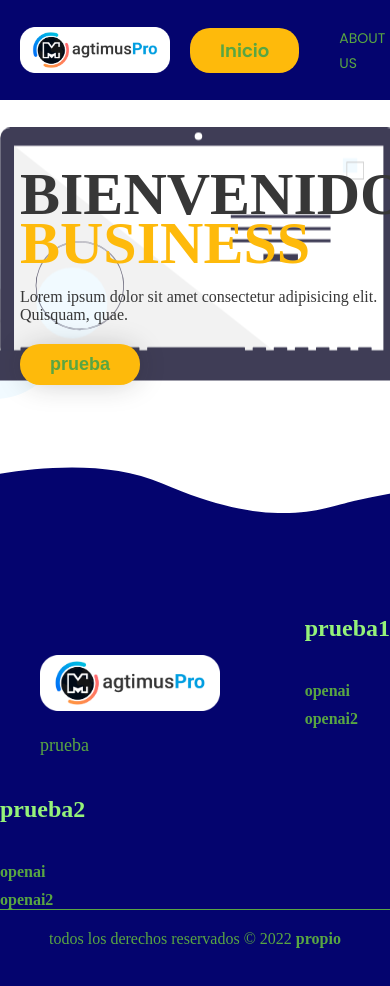
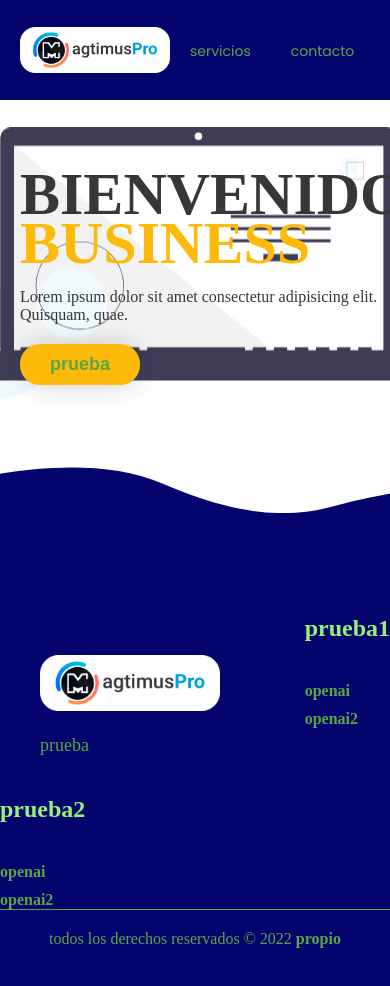
Before and after one commit to jose8991/artigence-tecnologia, a Vue app: page / in a window 390 px wide. Shown: the top 986 px of the page. Built offline with nearby package versions, Linux system fonts and the light colour scheme.

Commit message:
organismo header, falta corregir para que sea responsivo

```diff
--- a/src/components/ComponenteHeader.vue
+++ b/src/components/ComponenteHeader.vue
@@ -10,7 +10,7 @@
 </template>
 
 <script setup>
-import NavPrueba from "@/components/organisms/Header/NavHeader.vue";
+import NavPrueba from "@/components/organisms/NavHeader.vue";
 </script>
 
 <style  scoped>
--- a/src/components/atoms/BotonHeader.vue
+++ b/src/components/atoms/BotonHeader.vue
@@ -1,17 +1,19 @@
 <template>
-    <li><a class="selected" href="#">Inicio</a></li>
+    <li><a class="selected" :href="link">{{title}}</a></li>
 </template>
 
-<script>
-export default {
-
-}
+<script setup>
+import { defineProps } from 'vue';
+defineProps({
+    title: String,
+    link: String
+})
 </script>
 
 <style scoped>
 .selected{
     background: #FEBA0B;
-    padding: 10px 30px;
+    padding: 7px 20px;
     color: #59A642;
     font-size: 18px;
     font-weight: 600;
--- a/src/components/organisms/Header/NavHeader.vue
+++ /dev/null
@@ -1,50 +0,0 @@
-<template>
-    <div class="container__nav">
-        <nav id="nav">
-            <ul>
-                <BotonHeader/>
-                <li><a href="#">ABOUT US</a></li>
-                <li><a href="#">HOW IT WORK</a></li>
-                <li><a href="#">CONTACT US</a></li>
-            </ul>
-        </nav>
-    </div>
-</template>
-
-<script setup>
-import BotonHeader from '@/components/atoms/BotonHeader.vue';
-</script>
-
-<style  scoped>
-.container__nav{
-    position: relative;
-    height: 100%;
-}
-
-nav{
-    height: 100%;
-}
-
-nav ul{
-    height: 100%;
-    display: flex;
-    justify-content: center;
-    align-items: center;
-}
-
-nav ul li{
-    margin: 0px 20px;
-    list-style: none;
-}
-
-nav ul li a{
-    color: #59A642;
-    font-size: 14px;
-}
-
-.nav_mod{
-    height: 70px;
-    box-shadow: 1px 1px 10px 0px #00000010;
-    background: white;
-}
-</style>
--- a/src/components/organisms/NavHeader.vue
+++ b/src/components/organisms/NavHeader.vue
@@ -1,46 +1,61 @@
 <template>
     <div class="container__nav">
-        <nav>
+        <nav id="nav">
             <ul>
-                <BotonHeaderVue />
-                <li><a href="#">Servicios</a></li>
-                <li><a href="#">Nosotros</a></li>
-                <li><a href="#">Contacto</a></li>
+                <div class="lista" v-for="opcion in opciones" :key="opcion">
+                    <li><a :href="opcion.url">{{opcion.titulo}}</a></li>
+                </div>
+                <BotonHeader title="iniciar" link="registrarse" />
+                <BotonHeader title="registrarse" link="inicar-seccion" />
+
             </ul>
         </nav>
     </div>
 </template>
 
 <script setup>
-import BotonHeaderVue from '@/components/atoms/BotonHeader.vue';
+import BotonHeader from '@/components/atoms/BotonHeader.vue';
+import DatosHeader from '@/data/lista-header.json';
+const opciones = DatosHeader;
 </script>
 
-<style scoped>
+<style  scoped>
+.container__nav {
+    position: relative;
+    height: 100%;
+}
+
 nav {
     height: 100%;
 }
 
-nav ul {
+ul {
     height: 100%;
     display: flex;
     justify-content: center;
     align-items: center;
-
 }
 
-nav ul li {
-    margin: 0px 20px;
+.lista {
+    height: 100%;
+    display: flex;
+    justify-content: center;
+    align-items: center;
 }
 
-nav ul li a {
+.lista li {
+    margin: 0px 20px;
+    list-style: none;
+}
+
+.lista li a {
     color: #59A642;
     font-size: 14px;
 }
 
-.nav_mod{
+.nav_mod {
     height: 70px;
     box-shadow: 1px 1px 10px 0px #00000010;
     background: white;
 }
-
 </style>
--- /dev/null
+++ b/src/data/lista-header.json
@@ -0,0 +1,14 @@
+[
+    {
+        "titulo":"servicios",
+        "url":"http://localhost:8080/servicios"
+    },
+    {
+        "titulo":"contacto",
+        "url":"http://localhost:8080/contacto"
+    },
+    {
+        "titulo":"nosotros",
+        "url":"http://localhost:8080/nosotros"
+    }
+]
```
Also changed, not shown: 1 other file (tests, documents, lock files or other folders).
